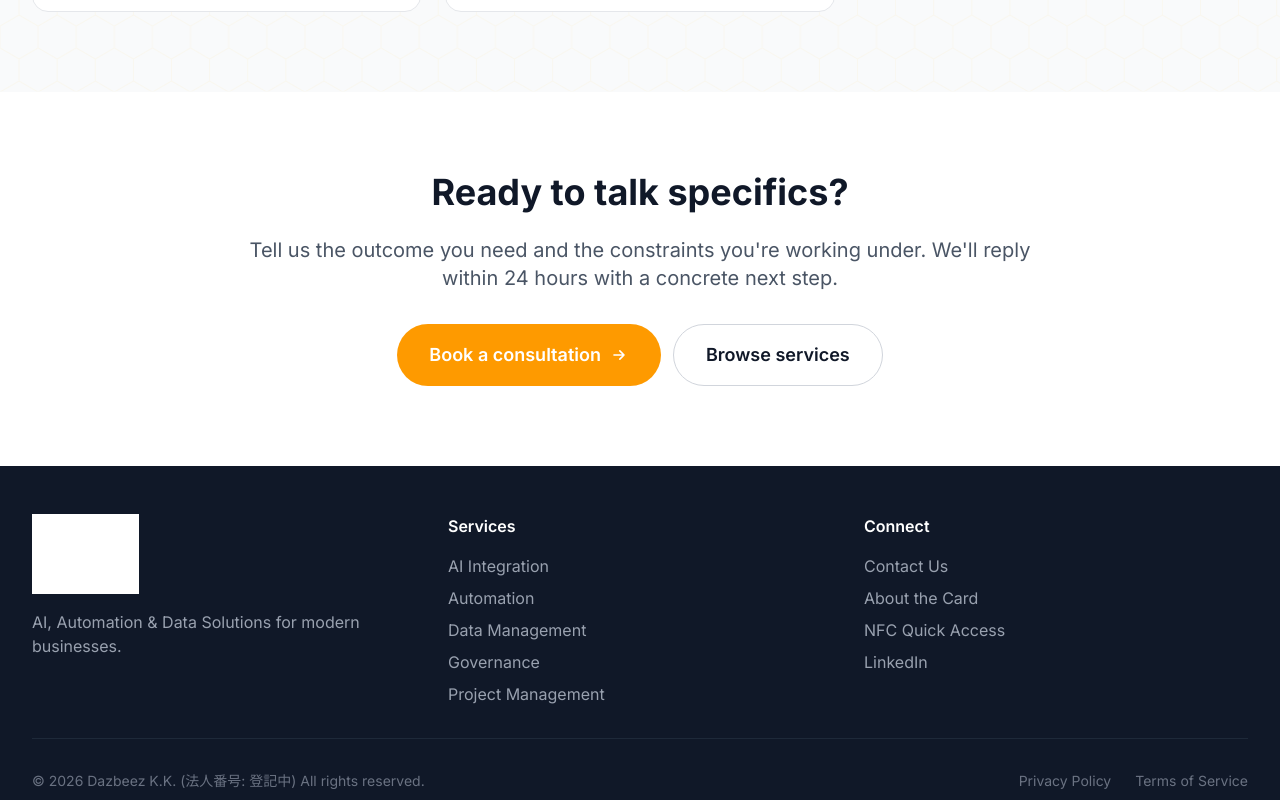
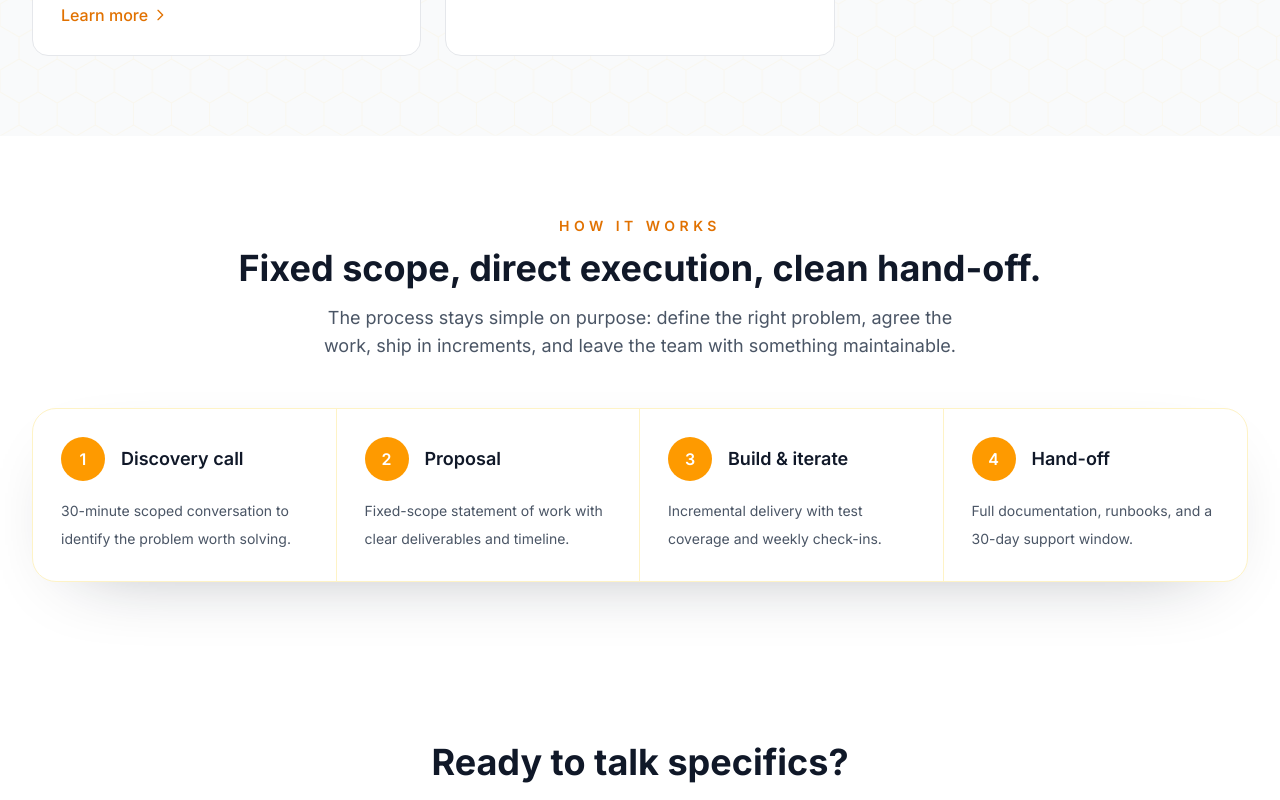
Before and after one commit to davidklan-png/dazbeez, a Next.js app: page / in a window 1280 px wide. Shown: the part 1740-2540 px from the top of the page. Built offline with nearby package versions, Linux system fonts and the light colour scheme; grey boxes are pictures that could not be loaded.

Commit message:
Enhance home page with process and trust sections

```diff
--- a/app/page.tsx
+++ b/app/page.tsx
@@ -4,6 +4,33 @@ import { HexIcon } from "@/components/hex-icon";
 import { HoneycombBackdrop } from "@/components/honeycomb-backdrop";
 import { Reveal } from "@/components/reveal";
 import { serviceList } from "@/lib/services";
+
+const processSteps = [
+  {
+    title: "Discovery call",
+    description: "30-minute scoped conversation to identify the problem worth solving.",
+  },
+  {
+    title: "Proposal",
+    description: "Fixed-scope statement of work with clear deliverables and timeline.",
+  },
+  {
+    title: "Build & iterate",
+    description: "Incremental delivery with test coverage and weekly check-ins.",
+  },
+  {
+    title: "Hand-off",
+    description: "Full documentation, runbooks, and a 30-day support window.",
+  },
+];
+
+const platformBadges = [
+  "Next.js",
+  "Cloudflare",
+  "Google Cloud",
+  "Tailwind CSS",
+  "TypeScript",
+];
 
 export const metadata: Metadata = {
   title: "Dazbeez — AI, Automation & Data Consulting",
@@ -59,6 +86,9 @@ export default function HomePage() {
                 Browse services
               </Link>
             </div>
+            <p className="mt-6 text-center text-sm text-gray-400">
+              Serving clients in Japan and Hawaii · Built to Japanese regulatory standards
+            </p>
           </div>
         </div>
       </section>
@@ -107,6 +137,42 @@ export default function HomePage() {
         </div>
       </section>
 
+      {/* How It Works */}
+      <section className="py-20 bg-white">
+        <div className="max-w-7xl mx-auto px-4 sm:px-6 lg:px-8">
+          <Reveal>
+            <div className="text-center mb-12">
+              <p className="text-sm font-semibold uppercase tracking-[0.32em] text-amber-600 mb-3">
+                How it works
+              </p>
+              <h2 className="text-3xl md:text-4xl font-bold text-gray-900 mb-4">
+                Fixed scope, direct execution, clean hand-off.
+              </h2>
+              <p className="text-lg text-gray-600 max-w-2xl mx-auto">
+                The process stays simple on purpose: define the right problem,
+                agree the work, ship in increments, and leave the team with something maintainable.
+              </p>
+            </div>
+
+            <div className="overflow-hidden rounded-3xl border border-amber-100 bg-white shadow-[0_24px_80px_-48px_rgba(17,24,39,0.45)]">
+              <div className="grid divide-y divide-amber-100 md:grid-cols-4 md:divide-x md:divide-y-0">
+                {processSteps.map((step, index) => (
+                  <article key={step.title} className="p-6 md:p-7">
+                    <div className="flex items-center gap-4">
+                      <span className="grid h-11 w-11 place-items-center rounded-full bg-amber-500 text-base font-semibold text-white">
+                        {index + 1}
+                      </span>
+                      <h3 className="text-lg font-semibold text-gray-900">{step.title}</h3>
+                    </div>
+                    <p className="mt-4 text-sm leading-7 text-gray-600">{step.description}</p>
+                  </article>
+                ))}
+              </div>
+            </div>
+          </Reveal>
+        </div>
+      </section>
+
       {/* CTA Section */}
       <section className="py-20 bg-white">
         <div className="max-w-4xl mx-auto px-4 sm:px-6 lg:px-8 text-center">
@@ -138,6 +204,20 @@ export default function HomePage() {
           </Reveal>
         </div>
       </section>
+
+      {/* Trust Bar */}
+      <section className="bg-gray-900 py-5">
+        <div className="max-w-7xl mx-auto px-4 sm:px-6 lg:px-8">
+          <div className="flex flex-col items-center justify-center gap-2 text-center sm:flex-row sm:gap-3">
+            <span className="text-xs font-medium uppercase tracking-[0.28em] text-gray-500">
+              Built on
+            </span>
+            <p className="text-xs font-semibold uppercase tracking-[0.28em] text-amber-300">
+              {platformBadges.join(" · ")}
+            </p>
+          </div>
+        </div>
+      </section>
     </div>
   );
 }
```
